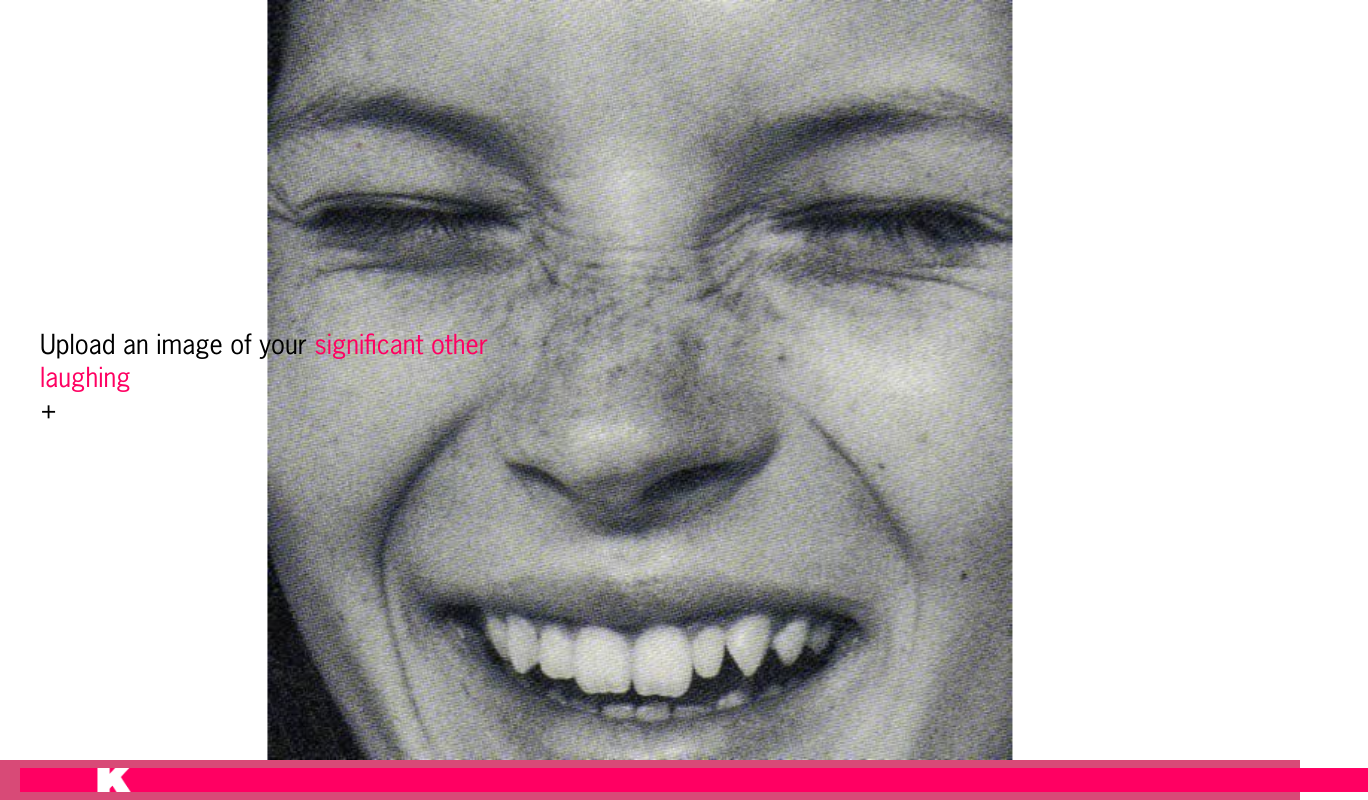
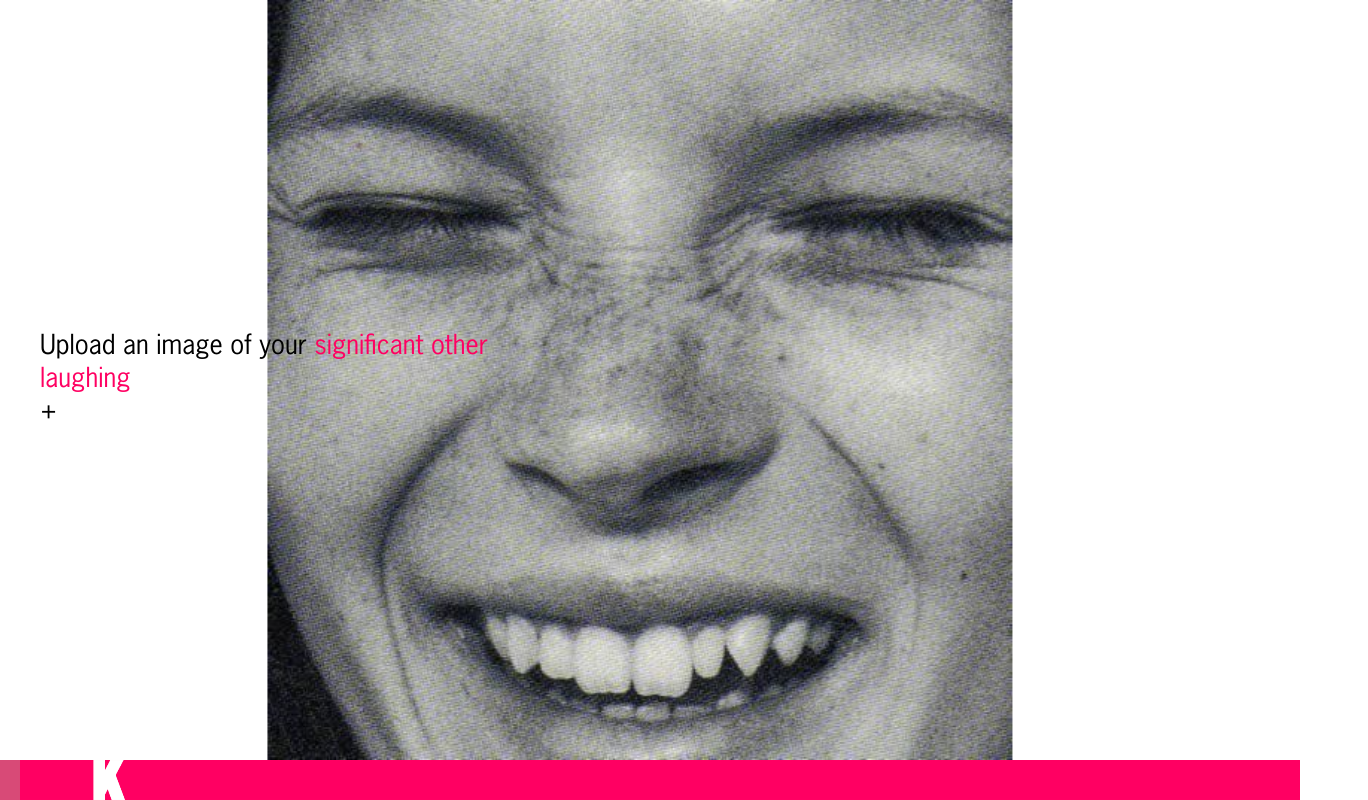
Before and after one commit to unlesssss/herlaugh, a plain HTML site: page index.html in a window 1280 px wide. Shown: the whole page, 1368 px wide, since content can reach past the window. Drawn offline with Linux system fonts and the light colour scheme.

Commit message:
Update index.html

```diff
--- a/index.html
+++ b/index.html
@@ -70,8 +70,8 @@
     }
 
     .bottom-logo {
-      height: 24px;
-      width: auto;
+      height: 40px;
+      width: 100%;
     }
   </style>
 
```
